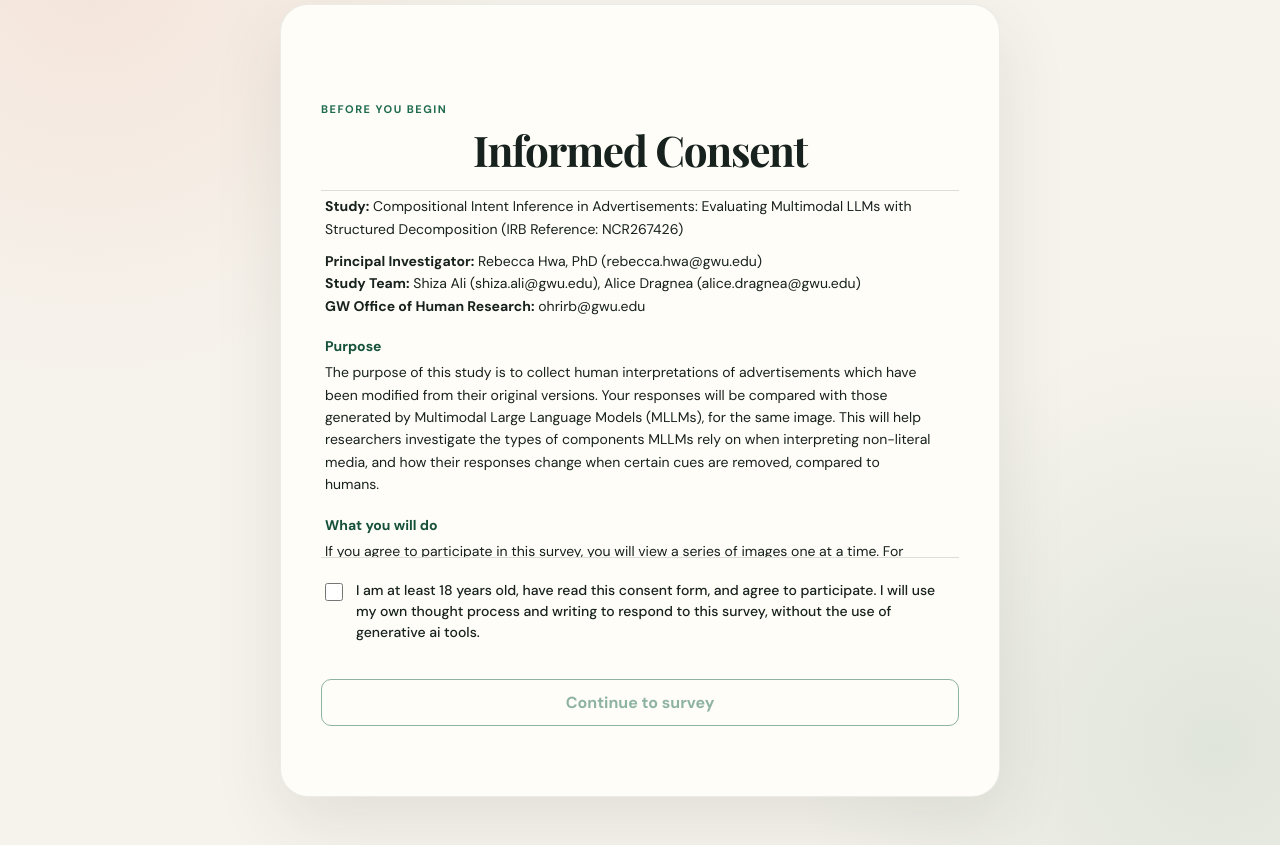
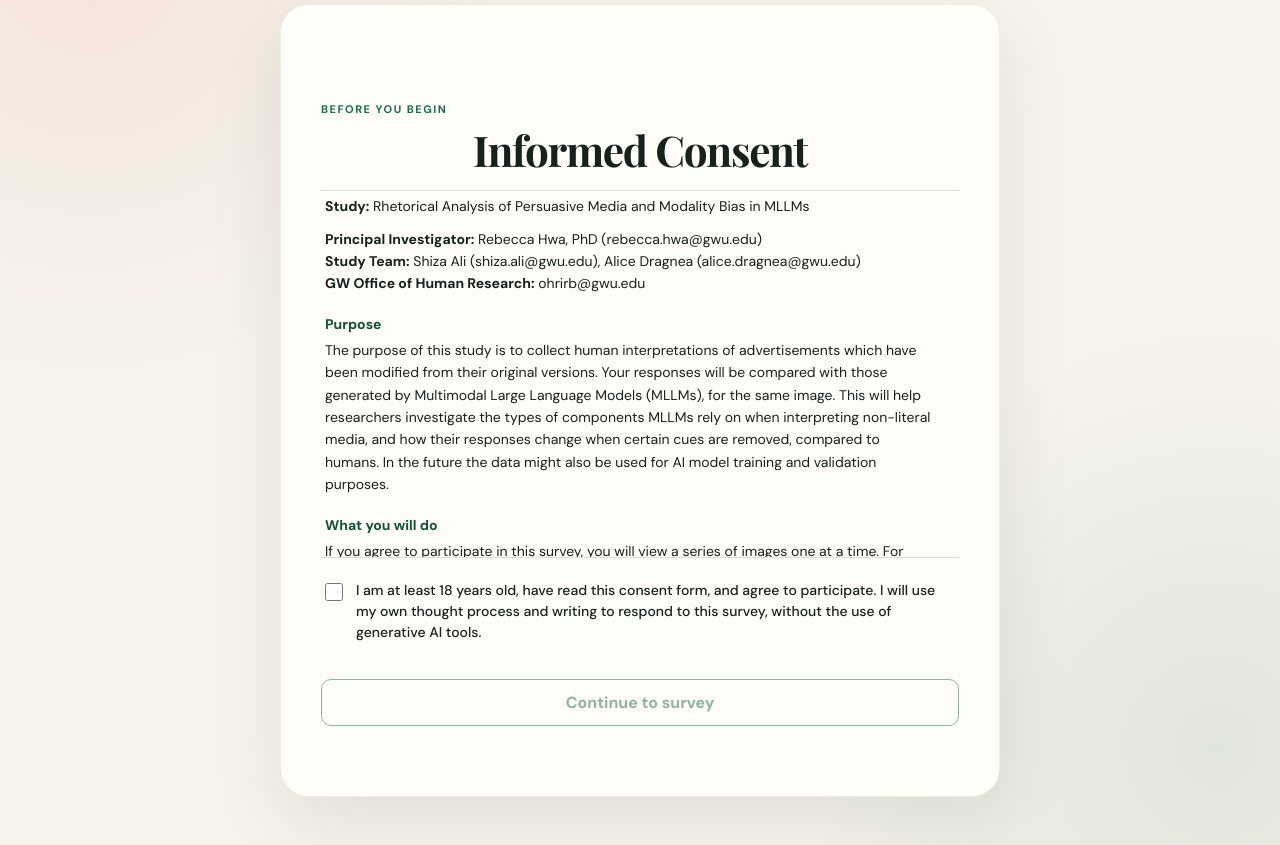
Before and after one commit to Alice-Dragnea/mllm-ad-survey, a Flask app: page / in a window 1280 px wide. Shown: the part 136-981 px from the top of the page. Run offline with Flask 3, Linux system fonts and the light colour scheme.

Commit message:
consent form updated

```diff
--- a/templates/index.html
+++ b/templates/index.html
@@ -28,13 +28,13 @@
           <p class="completion-kicker">Before you begin</p>
           <h1 id="consentTitle">Informed Consent</h1>
           <div class="consent-body">
-            <p><strong>Study:</strong> Compositional Intent Inference in Advertisements: Evaluating Multimodal LLMs with Structured Decomposition (IRB Reference: NCR267426)</p>
+            <p><strong>Study:</strong> Rhetorical Analysis of Persuasive Media and Modality Bias in MLLMs</p>
             <p><strong>Principal Investigator:</strong> Rebecca Hwa, PhD (rebecca.hwa@gwu.edu)<br>
               <strong>Study Team:</strong> Shiza Ali (shiza.ali@gwu.edu), Alice Dragnea (alice.dragnea@gwu.edu)<br>
               <strong>GW Office of Human Research:</strong> ohrirb@gwu.edu</p>
 
             <h2>Purpose</h2>
-            <p> The purpose of this study is to collect human interpretations of advertisements which have been modified from their original versions. Your responses will be compared with those generated by Multimodal Large Language Models (MLLMs), for the same image. This will help researchers investigate the types of components MLLMs rely on when interpreting non-literal media, and how their responses change when certain cues are removed, compared to humans. </p>
+            <p> The purpose of this study is to collect human interpretations of advertisements which have been modified from their original versions. Your responses will be compared with those generated by Multimodal Large Language Models (MLLMs), for the same image. This will help researchers investigate the types of components MLLMs rely on when interpreting non-literal media, and how their responses change when certain cues are removed, compared to humans. In the future the data might also be used for AI model training and validation purposes. </p>
 
             <h2>What you will do</h2>
             <p> If you agree to participate in this survey, you will view a series of images one at a time. For each image, you will be asked to answer two brief questions about what you think the ad is trying to communicate, in your own words, and without the help of generative AI tools. Some images have had brand names, logos, slogans, or other identifying text removed or obscured as part of the study design; you will respond using only what appears in the image shown to you.</p>
@@ -55,7 +55,7 @@
 
           <label class="consent-checkbox">
             <input type="checkbox" id="consentCheckbox">
-            <span>I am at least 18 years old, have read this consent form, and agree to participate. I will use my own thought process and writing to respond to this survey, without the use of generative ai tools. </span>
+            <span>I am at least 18 years old, have read this consent form, and agree to participate. I will use my own thought process and writing to respond to this survey, without the use of generative AI tools. </span>
           </label>
           <button class="secondary-button" id="consentContinueButton" disabled>Continue to survey</button>
         </section>
```
